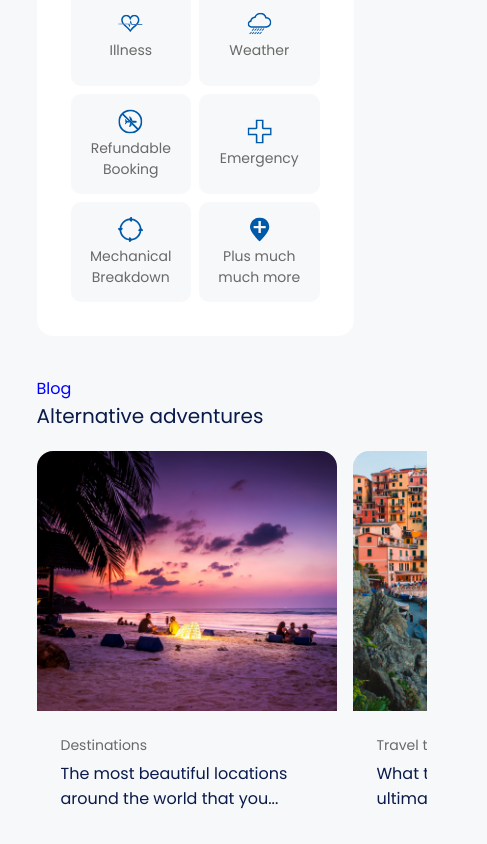
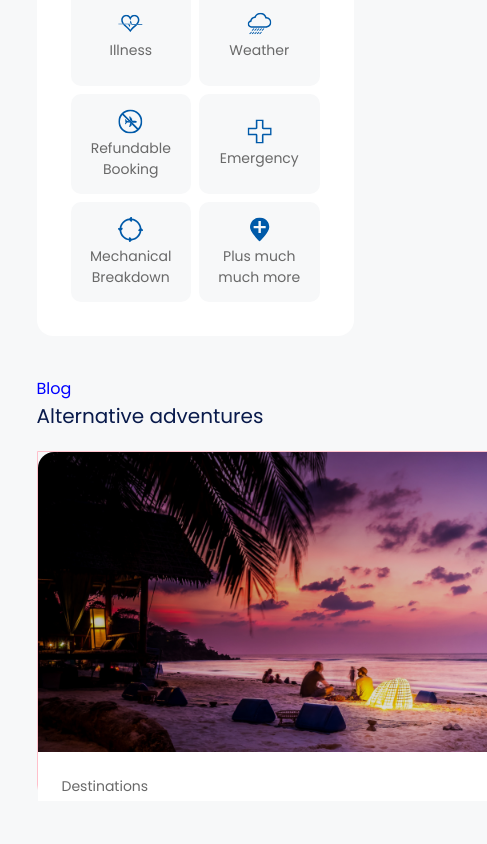
Before and after one commit to piperbates/aa-techtest, a Next.js app: page / in a window 390 px wide. Shown: the part 2706-3550 px from the top of the page, 487 px wide, since content can reach past the window. Built offline with nearby package versions, Linux system fonts and the light colour scheme.

Commit message:
moving broken changes to new branch

```diff
--- a/src/app/globals.css
+++ b/src/app/globals.css
@@ -12,6 +12,7 @@
 html,
 body {
   max-width: 100vw;
+  overflow-x: hidden;
 }
 
 * {
--- a/src/app/page.tsx
+++ b/src/app/page.tsx
@@ -6,7 +6,6 @@ import Section from "@/components/Section";
 import CallToActionBox from "@/components/CallToActionBox";
 import Carousel from "@/components/Carousel";
 import CarouselBox from "@/components/CarouselBox";
-import Box from "@/components/Box";
 
 
 // SVGs
@@ -127,7 +126,7 @@ export default function Home() {
     <Section>
       <Carousel title="Blog" subtitle="Alternative adventures">
         {newBlogData.map((blog, i)=>
-          <BlogBox title={blog.title} content={blog.category} img={blog.mobileImg.src} key={i} />
+          <BlogBox title={blog.title} content={blog.category} img={blog.desktopImg.src} key={i} />
         )}
       </Carousel>
     </Section>
--- a/src/components/BlogBox/blogBox.module.css
+++ b/src/components/BlogBox/blogBox.module.css
@@ -1,31 +1,115 @@
 .blogBoxContent {
     padding: 24px;
+    position: absolute;
+    top: 10px;
+    height: 300px;
+    text-align: left;
 }
 
 .blogBoxContent h3 {
     font-size: 16px;
     font-weight: 500;
     margin-bottom: 4px;
+    color: white;
+    width: 250px;
 }
 
 .blogBoxContent p {
     line-height: 1.5;
-    color: rgb(var(--grey));
+    color: white;
     margin-bottom: 5px;
 }
 
 .blogBoxImg {
     position: relative;
-    width: 100%;
-    height: 260px;
+    width: 950px;
+    height: 100%;
+    z-index: 0;
 }
 
 .blogBoxImg img {
-    border-radius: 16px 16px 0 0;
+    border-radius: 16px;
+    object-fit: cover;
+}
+
+.blogBoxWrapper {
+    width: 860px;
+}
+
+.blogBoxReadMore button {
+    border: 1px solid white;
+    background-color: transparent;
+    color: white;
+    padding: 16px 24px;
+    border-radius: 12px;
+    position: absolute;
+    bottom: 30px;
+}
+
+.blogBoxWrapper {
+    width: 1500px;
+    border: 1px solid pink;
+}
+
+.blogBoxReadMore button:hover {
+    background-color: white;
+    color: unset;
+    cursor: pointer;
+}
+
+/* Tablet */
+
+@media screen and (max-width: 1120px) {
+    .blogBoxWrapper div {
+        width: 700px;
+    }
+
+    .blogBoxWapper {
+        height: unset;
+    }
+
+    .blogBoxImg img {
+        object-fit: cover;
+    }
+
+    .blogBoxImg {
+        height: 300px;
+    }
 }
 
 /* Mobile */
 @media screen and (max-width: 700px) {
 
+    .blogBoxReadMore {
+        display: none;
+    }
+
+    .blogBoxWapper div {
+        width: 330px;
+    }
+
+    .blogBoxImg img {
+        border-radius: 16px 16px 0 0;
+    }
+
+    .blogBoxImg {
+        height: 300px;
+    }
+
+    .blogBoxContent {
+        background-color: white;
+        position: relative;
+        top: unset;
+        z-index: unset;
+        height: unset;
+    };
+
+    .blogBoxContent h3 {
+        color: unset;
+    }
+
+    .blogBoxContent p {
+        color: rgb(var(--grey));
+    }
 
 }
--- a/src/components/BlogBox/index.tsx
+++ b/src/components/BlogBox/index.tsx
@@ -7,14 +7,18 @@ const BlogBox = (
     {title, content, img}: {
 
         title: string, content:string, img:string
-    }) => <div>
+    }) => <div className={styles.blogBoxWrapper}>
                 <div className={styles.blogBoxImg}>
                     <Image src={img} alt={title} fill />
                 </div>
                 <div className={styles.blogBoxContent}>
                     <p>{content}</p>
                     <h3>{title}</h3>
+
+                    <div className={styles.blogBoxReadMore}>
+                        <button>Read blog article</button>
+                    </div>
                 </div>
-        </div>
+            </div>
 
 export default BlogBox
--- a/src/components/Carousel/carousel.module.css
+++ b/src/components/Carousel/carousel.module.css
@@ -1,5 +1,6 @@
 .carousel {
     height: 450px;
+    width: 100%;
 }
 
 .carousel h2 {
@@ -20,11 +21,18 @@
 }
 
 .carouselScroll {
+    width: 2000px;
+    height: 350px;
     position: absolute;
-    width: 100%;
     display: flex;
     gap: 16px;
     overflow-x: scroll;
+    padding-right: 300px;
+
+}
+
+.carouselScroll div {
+    border-radius: 0 0 16px 16px;
 }
 
 /* Tablet */
@@ -34,16 +42,18 @@
         text-align: left;
     }
 
+    .carouselScroll {
+        width: 1000px; /* This allows for the scroll to work*/
+        gap: 36px;
+    }
 
-.carouselScroll div {
-    width: 330px;
-}
 }
 
 
 /* Mobile */
 @media screen and (max-width: 700px) {
-.carouselScroll div {
-    width: 300px;
+    .carouselScroll {
+        width: 450px; /* This allows for the scroll to work*/
+        gap: 16px;
+    }
 }
-}
--- a/src/components/CarouselBox/carouselBox.module.css
+++ b/src/components/CarouselBox/carouselBox.module.css
@@ -1,5 +1,6 @@
 .carouselBoxContent {
-    padding: 40px;
+    padding: 24px;
+    background-color: white;
 }
 
 .carouselBoxContent h3 {
@@ -21,4 +22,22 @@
 
 .carouselBoxImg img {
     border-radius: 16px 16px 0 0;
+    object-fit: cover;
 }
+
+/* Tablet */
+
+@media screen and (max-width: 1120px) {
+
+    .carouselBoxWapper div {
+        width: 380px;
+    }
+}
+
+
+/* Mobile */
+@media screen and (max-width: 700px) {
+    .carouselBoxWapper div {
+        width: 330px;
+    }
+}
--- a/src/components/CarouselBox/index.tsx
+++ b/src/components/CarouselBox/index.tsx
@@ -5,9 +5,8 @@ import Box from "../Box";
 
 const CarouselBox = (
     {title, content, img}: {
-
-        title: string, content:string, img:string
-    }) => <Box>
+       title: string, content:string, img:string
+    }) => <div className={styles.carouselBoxWrapper}>
                 <div className={styles.carouselBoxImg}>
                     <Image src={img} alt={title} fill />
                 </div>
@@ -15,6 +14,6 @@ const CarouselBox = (
                     <h3>{title}</h3>
                     <p>{content}</p>
                 </div>
-        </Box>
+            </div>
 
 export default CarouselBox
```
